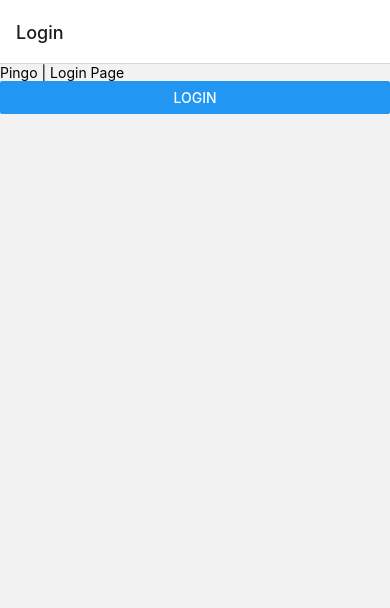
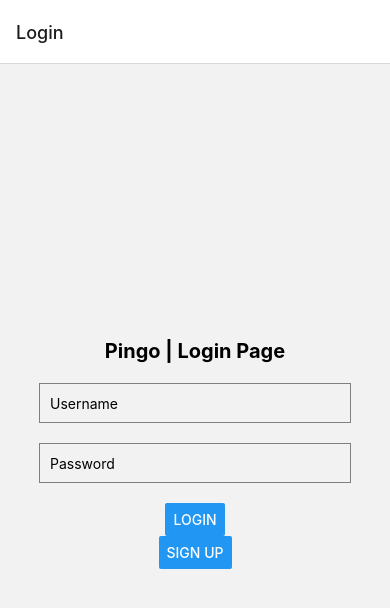
Before and after one commit to Pingo-CS35L/pingo, a React Native app in the folder pingo-frontend/: screen /Login in a window 390 px wide. Shown: the top 608 px of the page. Built offline with nearby package versions, Linux system fonts and the light colour scheme.

Commit message:
Designed UI and implemented basic login authentication in LoginScreen; Created SignupScreen and setup new user functionality

```diff
--- a/pingo-frontend/App.js
+++ b/pingo-frontend/App.js
@@ -4,6 +4,7 @@ import { createNativeStackNavigator } from '@react-navigation/native-stack';
 import { StatusBar } from 'expo-status-bar';
 import HomeScreen from './screens/HomeScreen.js';
 import LoginScreen from './screens/LoginScreen.js';
+import SignUpScreen from './screens/SignupScreen.js';
 
 const Stack = createNativeStackNavigator();
 
@@ -13,6 +14,8 @@ const Pingo = () => {
       <Stack.Navigator initialRouteName="Login">
         <Stack.Screen name="Login" component={LoginScreen} options={{ title: 'Login' }} />
         <Stack.Screen name="Home" component={HomeScreen} options={{ title: 'Pingo' }} />
+        <Stack.Screen name="SignUp" component={SignUpScreen} options={{ title: 'Sign Up' }} />
+
       </Stack.Navigator>
     </NavigationContainer>
   );
--- a/pingo-frontend/screens/LoginScreen.js
+++ b/pingo-frontend/screens/LoginScreen.js
@@ -1,16 +1,75 @@
-import React from 'react';
-import { View, Text, Button } from 'react-native';
+import React, { useState } from 'react';
+import { View, Text, TextInput, Button, StyleSheet } from 'react-native';
 
 const LoginScreen = ({ navigation }) => {
+  const [username, setUsername] = useState('');
+  const [password, setPassword] = useState('');
+
+  const handleLogin = () => {
+    // Basic authentication logic (replace this with your actual authentication logic)
+    if (username === 'ExampleUser' && password === 'ExamplePassword') {
+      // Authentication successful, navigate to the Home screen
+      navigation.navigate('Home');
+    } else {
+      // Authentication failed, you might want to display an error message
+      alert('Invalid username or password. Please try again.');
+    }
+  };
+
+  const navigateToSignUp = () => {
+    // Navigate to the SignUpScreen
+    navigation.navigate('SignUp');
+  };
+
   return (
-    <View>
-      <Text>Pingo | Login Page</Text>
+    <View style={styles.container}>
+      <Text style={styles.title}>Pingo | Login Page</Text>
+
+      <TextInput
+        style={styles.input}
+        placeholder="Username"
+        onChangeText={(text) => setUsername(text)}
+      />
+
+      <TextInput
+        style={styles.input}
+        placeholder="Password"
+        secureTextEntry={true}
+        onChangeText={(text) => setPassword(text)}
+      />
+
       <Button
         title="Login"
-        onPress={() => navigation.navigate('Home')}
+        onPress={handleLogin}
+      />
+
+      <Button
+        title="Sign Up"
+        onPress={navigateToSignUp}
       />
     </View>
   );
 };
 
+const styles = StyleSheet.create({
+  container: {
+    flex: 1,
+    justifyContent: 'center',
+    alignItems: 'center',
+  },
+  title: {
+    fontSize: 20,
+    fontWeight: 'bold',
+    marginBottom: 20,
+  },
+  input: {
+    height: 40,
+    width: '80%',
+    borderColor: 'gray',
+    borderWidth: 1,
+    marginBottom: 20,
+    paddingLeft: 10,
+  },
+});
+
 export default LoginScreen;
--- /dev/null
+++ b/pingo-frontend/screens/SignupScreen.js
@@ -0,0 +1,61 @@
+// SignUpScreen.js
+import React, { useState } from 'react';
+import { View, Text, TextInput, Button, StyleSheet } from 'react-native';
+
+const SignUpScreen = ({ navigation }) => {
+  const [newUsername, setNewUsername] = useState('');
+  const [newPassword, setNewPassword] = useState('');
+
+  const handleSignUp = () => {
+    // Add logic to handle user registration (e.g., API calls, validation)
+    // For now, let's just go back to the Login screen
+    navigation.goBack();
+  };
+
+  return (
+    <View style={styles.container}>
+      <Text style={styles.title}>Pingo | Sign Up Page</Text>
+
+      <TextInput
+        style={styles.input}
+        placeholder="New Username"
+        onChangeText={(text) => setNewUsername(text)}
+      />
+
+      <TextInput
+        style={styles.input}
+        placeholder="New Password"
+        secureTextEntry={true}
+        onChangeText={(text) => setNewPassword(text)}
+      />
+
+      <Button
+        title="Sign Up"
+        onPress={handleSignUp}
+      />
+    </View>
+  );
+};
+
+const styles = StyleSheet.create({
+  container: {
+    flex: 1,
+    justifyContent: 'center',
+    alignItems: 'center',
+  },
+  title: {
+    fontSize: 20,
+    fontWeight: 'bold',
+    marginBottom: 20,
+  },
+  input: {
+    height: 40,
+    width: '80%',
+    borderColor: 'gray',
+    borderWidth: 1,
+    marginBottom: 20,
+    paddingLeft: 10,
+  },
+});
+
+export default SignUpScreen;
```
Also changed, not shown: 1 other file (tests, documents, lock files or other folders).
